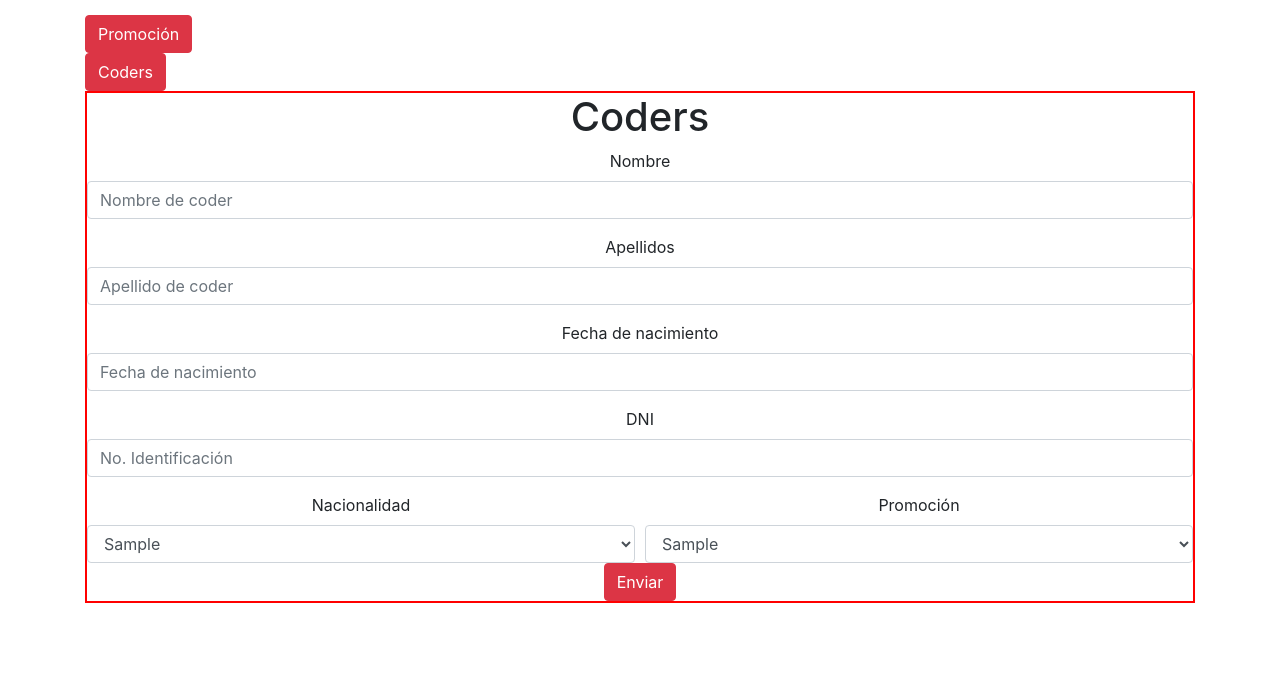
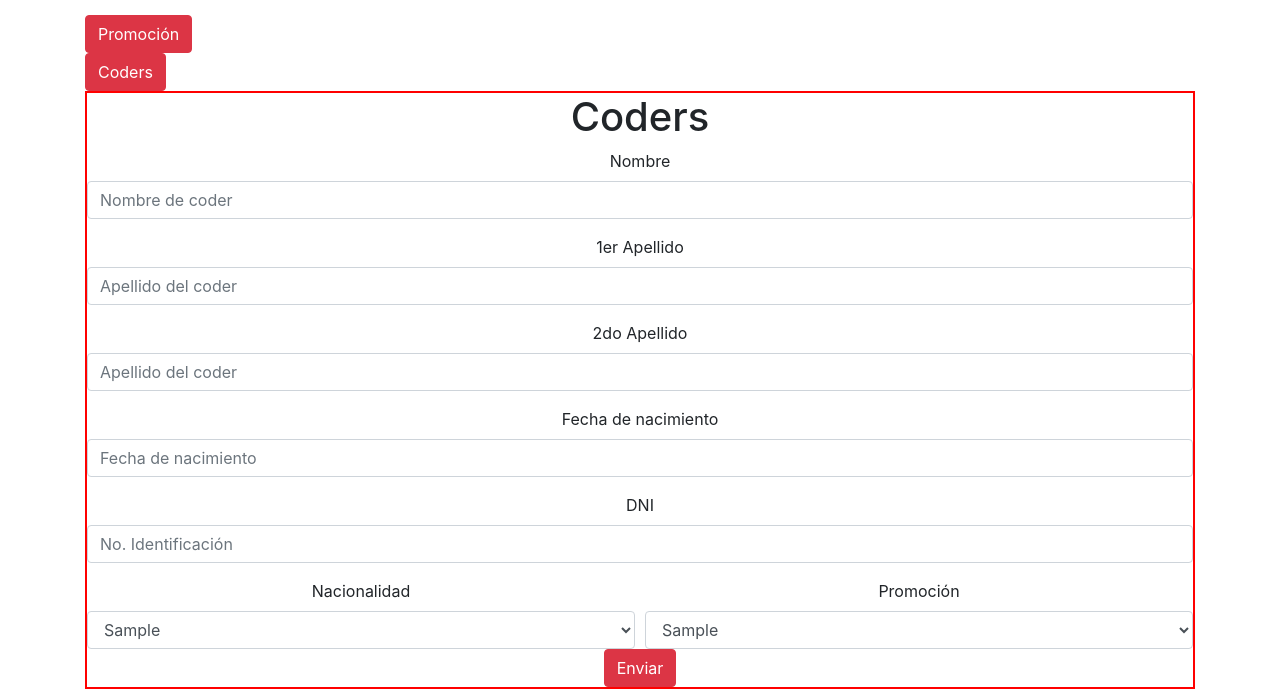
Before and after one commit to santiagofp9/Artifishal-Ignorans, a PHP site: page /FORMULARIO/ in a window 1280 px wide, after a click on "Coders". Shown: the part 579-1268 px from the top of the page. Before the commit the page ends 1182 px from the top, so only its background shows below. Run offline with PHP 8.4, Linux system fonts and the light colour scheme; tables that the repository leaves empty or names only in its code hold one stand-in row (values such as "Sample post").

Commit message:
Add files via upload

```diff
--- a/Sprint 3/index.php
+++ b/Sprint 3/index.php
@@ -491,8 +491,13 @@ if(isset($_GET['msj'])){
         <span class="mensaje"></span>
       </div>
       <div class="form-group">
-        <label for="formGroupExampleInput2">Apellidos</label>
-        <input type="text" name="apec" class="form-control v50"  id="apellidoCoder" placeholder="Apellido de coder">
+        <label for="formGroupExampleInput2">1er Apellido</label>
+        <input type="text" name="apec1" class="form-control v50"  id="apellidoCoder1" placeholder="Apellido del coder">
+        <span class="mensaje"></span>
+      </div>
+      <div class="form-group">
+        <label for="formGroupExampleInput2">2do Apellido</label>
+        <input type="text" name="apec2" class="form-control v50"  id="apellidoCoder2" placeholder="Apellido del coder">
         <span class="mensaje"></span>
       </div>
       <div class="form-group">
```
